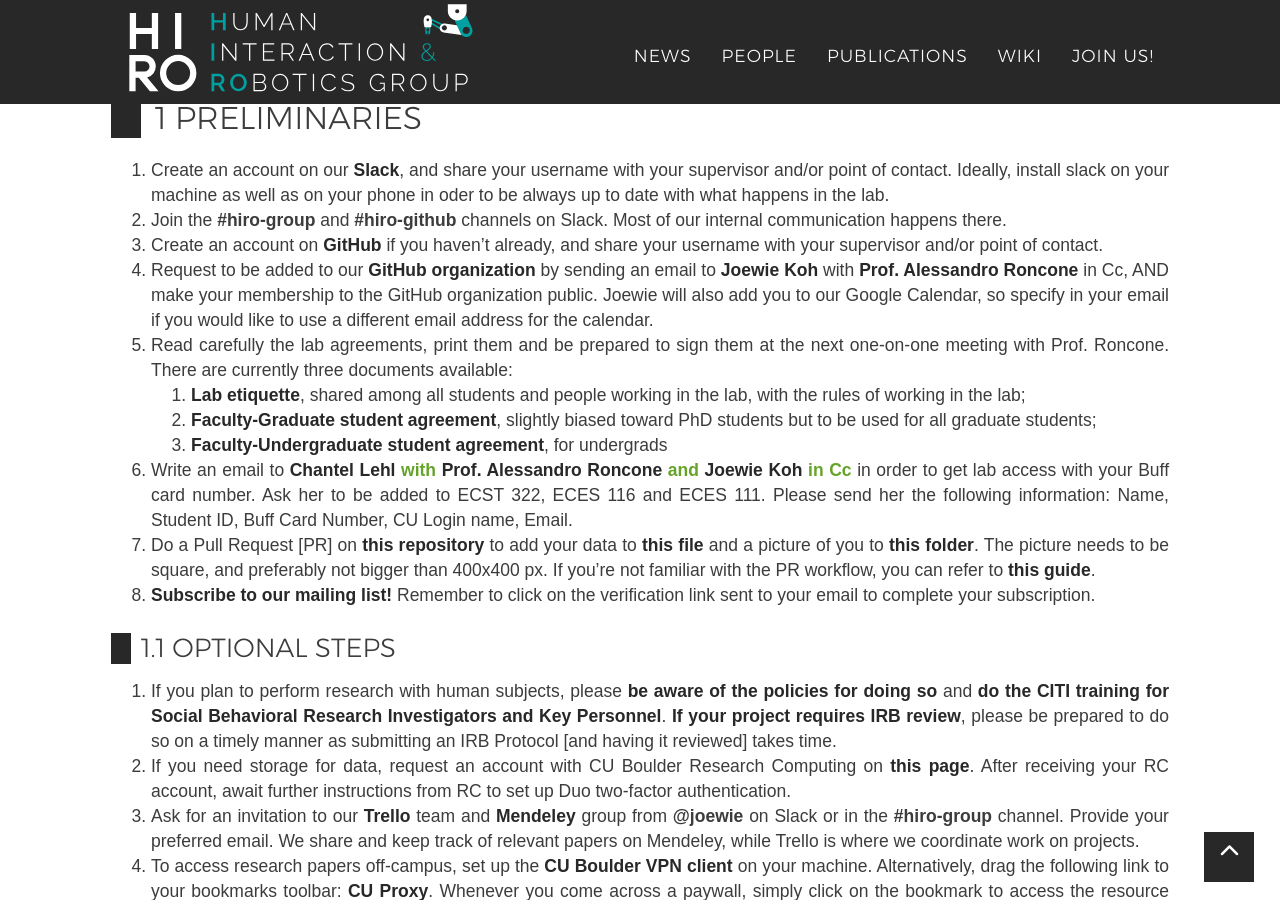
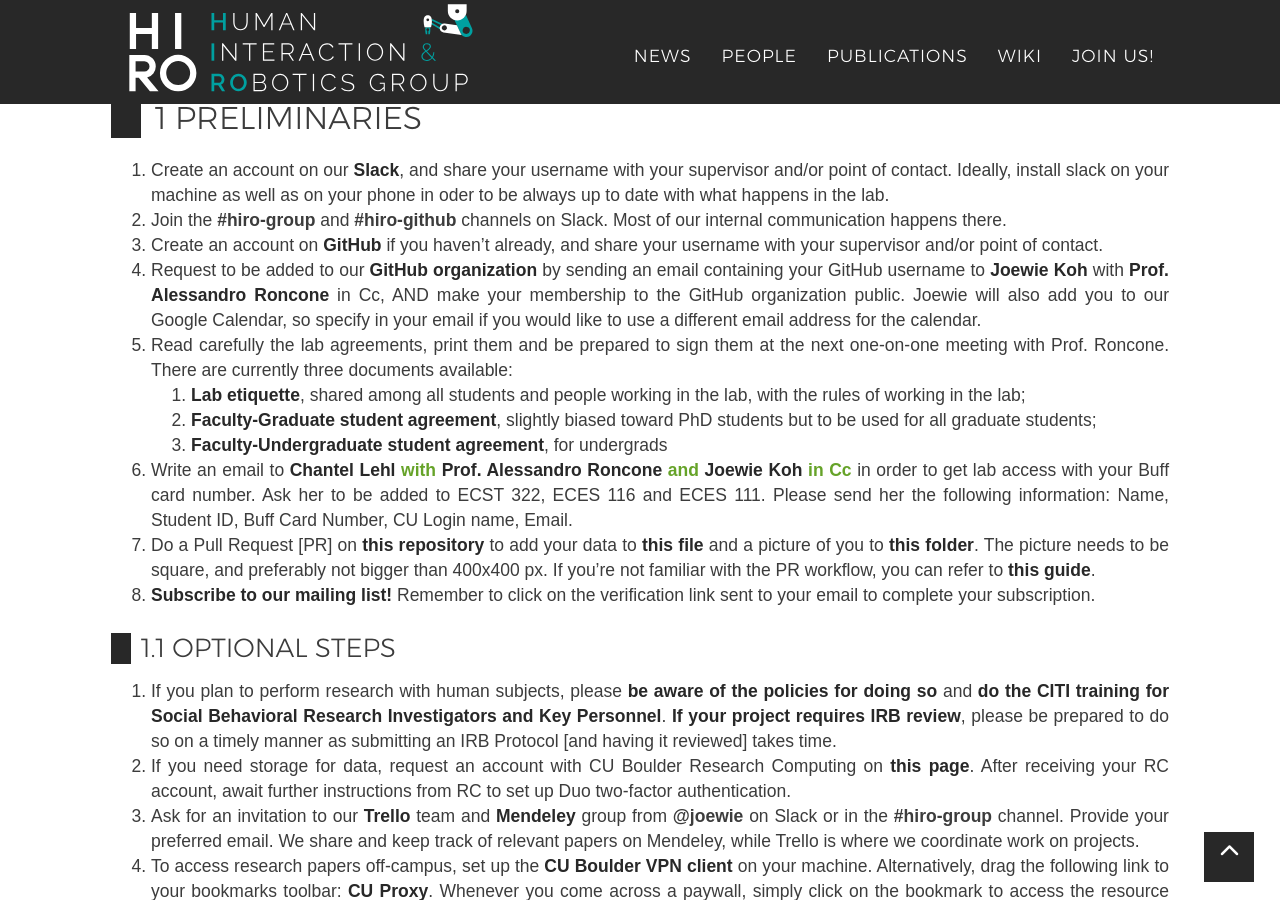
Before and after one commit to HIRO-group/HIRO-group.github.io, a Jekyll site: the page built from _posts/wiki/2019-08-28-new-HIRO-member.md, in a window 1280 px wide and 900 px high, scrolled down 726 px. Built offline with Jekyll 4.4.1, drawn with Linux system fonts in a browser that asks for light colours; nearby versions of some CDN libraries; emoji names are drawn with the system emoji font; some web fonts are replaced.

Commit message:
Make small modification to new member instructions

```diff
--- a/_posts/wiki/2019-08-28-new-HIRO-member.md
+++ b/_posts/wiki/2019-08-28-new-HIRO-member.md
@@ -22,7 +22,7 @@ For _{{ site.meetings.semester }}_, we will be holding group meetings in **{{ si
  1. Create an account on our [Slack](https://arpg.slack.com), and share your username with your supervisor and/or point of contact. Ideally, install slack on your machine as well as on your phone in oder to be always up to date with what happens in the lab.
  2. Join the **#hiro-group** and **#hiro-github** channels on Slack. Most of our internal communication happens there.
  3. Create an account on [GitHub](https://github.com) if you haven't already, and share your username with your supervisor and/or point of contact.
- 4. Request to be added to our [GitHub organization](https://github.com/HIRO-group) by sending an email to [Joewie Koh](mailto:joewie.koh@colorado.edu) with [Prof. Alessandro Roncone](mailto:alessandro.roncone@colorado.edu) in Cc, AND make your membership to the GitHub organization public. Joewie will also add you to our Google Calendar, so specify in your email if you would like to use a different email address for the calendar.
+ 4. Request to be added to our [GitHub organization](https://github.com/HIRO-group) by sending an email containing your GitHub username to [Joewie Koh](mailto:joewie.koh@colorado.edu) with [Prof. Alessandro Roncone](mailto:alessandro.roncone@colorado.edu) in Cc, AND make your membership to the GitHub organization public. Joewie will also add you to our Google Calendar, so specify in your email if you would like to use a different email address for the calendar.
  5. Read carefully the lab agreements, print them and be prepared to sign them at the next one-on-one meeting with Prof. Roncone. There are currently three documents available:
     1. [Lab etiquette](/docs/HIRO-Group-Lab-Etiquette.pdf), shared among all students and people working in the lab, with the rules of working in the lab;
     2. [Faculty-Graduate student agreement](/docs/HIRO-Group-Grad-Agreement.pdf), slightly biased toward PhD students but to be used for all graduate students;
```
